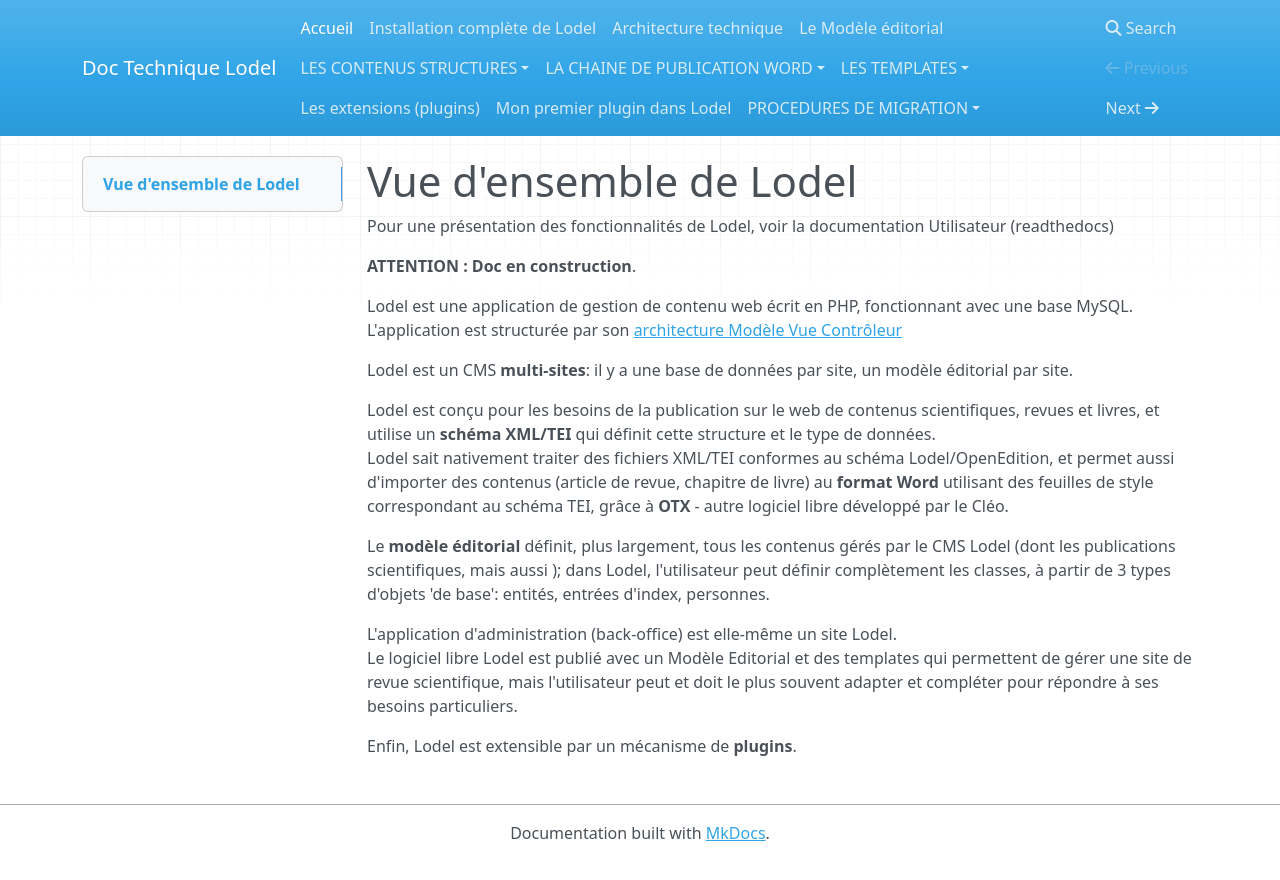
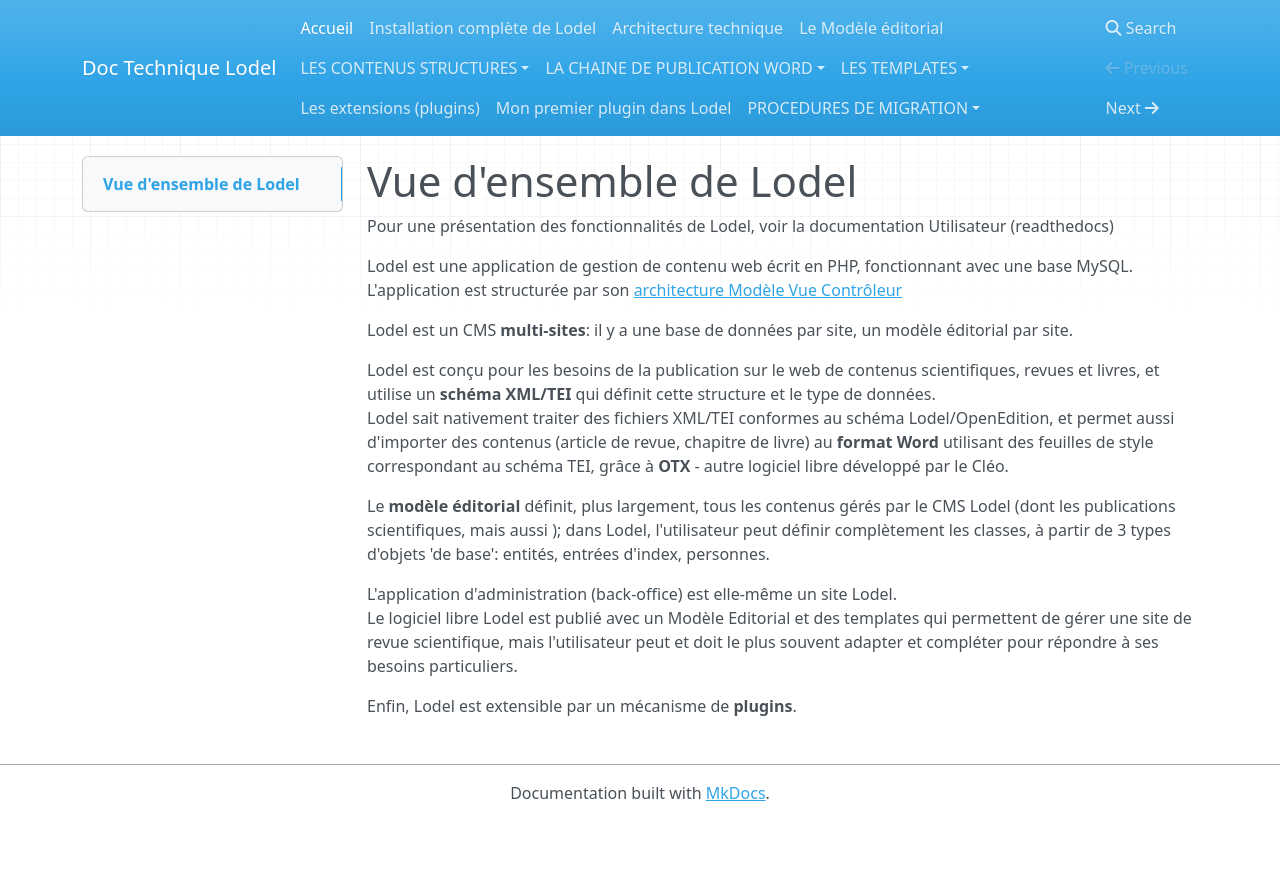
Before and after one commit to ValentinGeorgesDubost/Doc-Lodel, an MkDocs documentation site: the page built from docs/index.md, in a window 1280 px wide. Shown: the top 880 px of the page. Built offline with MkDocs 1.6.1, drawn with Linux system fonts in a browser that asks for light colours; nearby versions of some CDN libraries; old or Windows-style settings are respelled for this version of MkDocs.

Commit message:
Update index.md

```diff
--- a/docs/index.md
+++ b/docs/index.md
@@ -2,8 +2,6 @@ Vue d'ensemble de Lodel
 =======================
 
 Pour une présentation des fonctionnalités de Lodel, voir la documentation Utilisateur (readthedocs)
-
-**ATTENTION : Doc en construction**.
 
 Lodel est une application de gestion de contenu web écrit en PHP, fonctionnant avec une base MySQL.
 L'application est structurée par son [architecture Modèle Vue Contrôleur](https://doc-lodel.readthedocs.io/en/latest/Architecture%20et%20organisation/)
```
